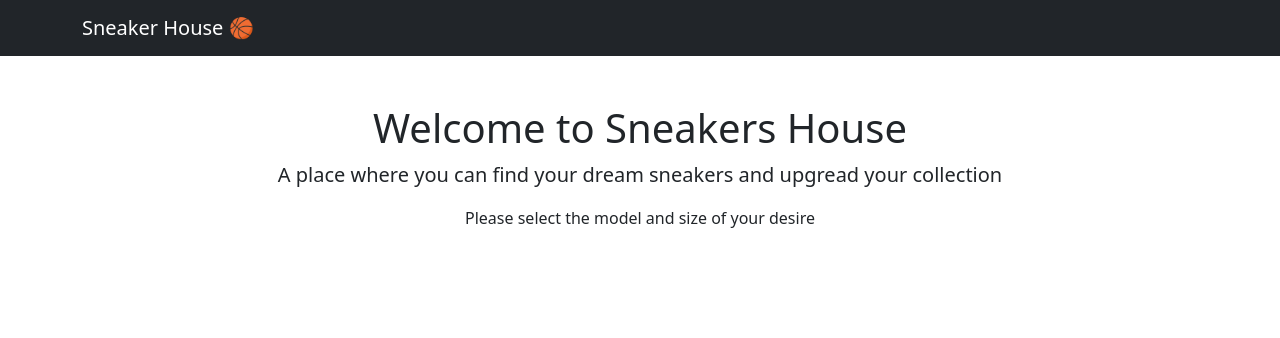
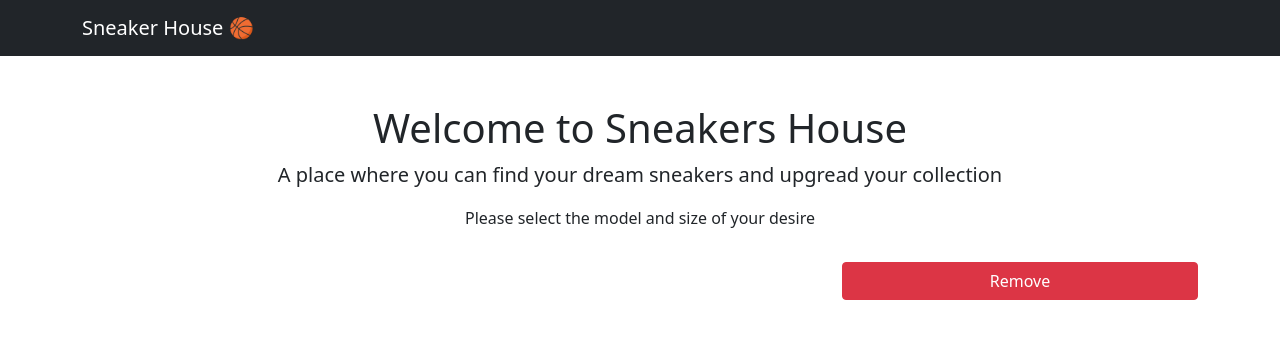
Before and after one commit to LucasChrispim/ssp-ca3, a website: page views/index.html in a window 1280 px wide. Drawn offline with nearby package versions, Linux system fonts and the light colour scheme.

Commit message:
Creation of the BTN "Remove"

```diff
--- a/views/index.html
+++ b/views/index.html
@@ -27,6 +27,17 @@
                 <p class="lead">A place where you can find your dream sneakers and upgread your collection</p>
                 <p>Please  select the model and size of your desire</p>
             </div>
+            <div class="row">
+                    <div id="Menu" class="col-lg-4 order-5 order-1">
+                        <form>
+
+                        </form>
+                        <div class="d-grid gap-2">
+                            <button id="Remove" class="btn btn-danger btn-block mt-3 ">Remove</button>
+                        </div>
+                    </div>
+                    <div id="Results" class="col-lg-8 mb-5 order-2"></div>
+            </div>
         </div>
         <!-- Bootstrap core JS-->
         <script src="https://cdn.jsdelivr.net/npm/bootstrap@5.1.3/dist/js/bootstrap.bundle.min.js"></script>
```
